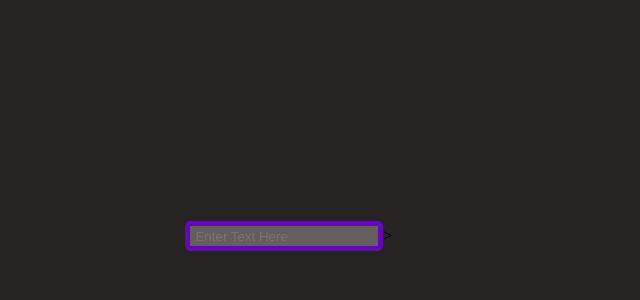
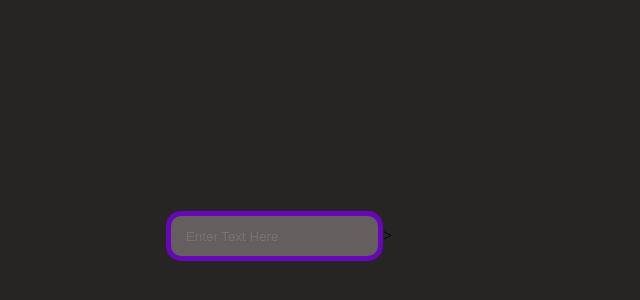
Before and after one commit to StarCoder576/AInotForCheating, a plain HTML site: page index.html in a window 1280 px wide. Shown: the part 172-472 px from the top of the page, without its empty margins (0-640 px from the left). Drawn offline with Linux system fonts and the light colour scheme.

Commit message:
update style.css

```diff
--- a/style.css
+++ b/style.css
@@ -24,7 +24,7 @@
     width: 30vw;
     height: 10px;
     border: 5px solid rgb(104, 6, 185);
-    border-radius: 5px;
-    padding: 5px;
+    border-radius: 15px;
+    padding: 15px;
     background-color: rgb(100, 94, 94);
 }
```
